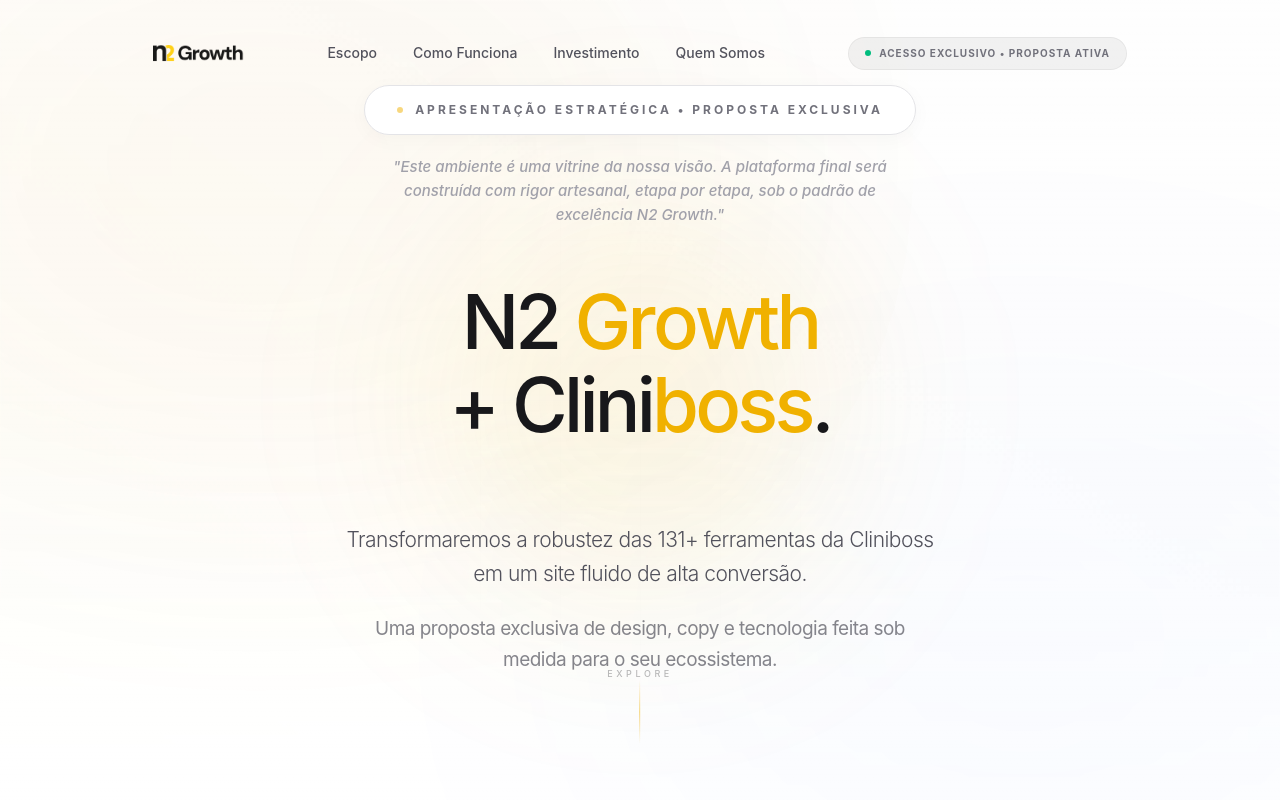
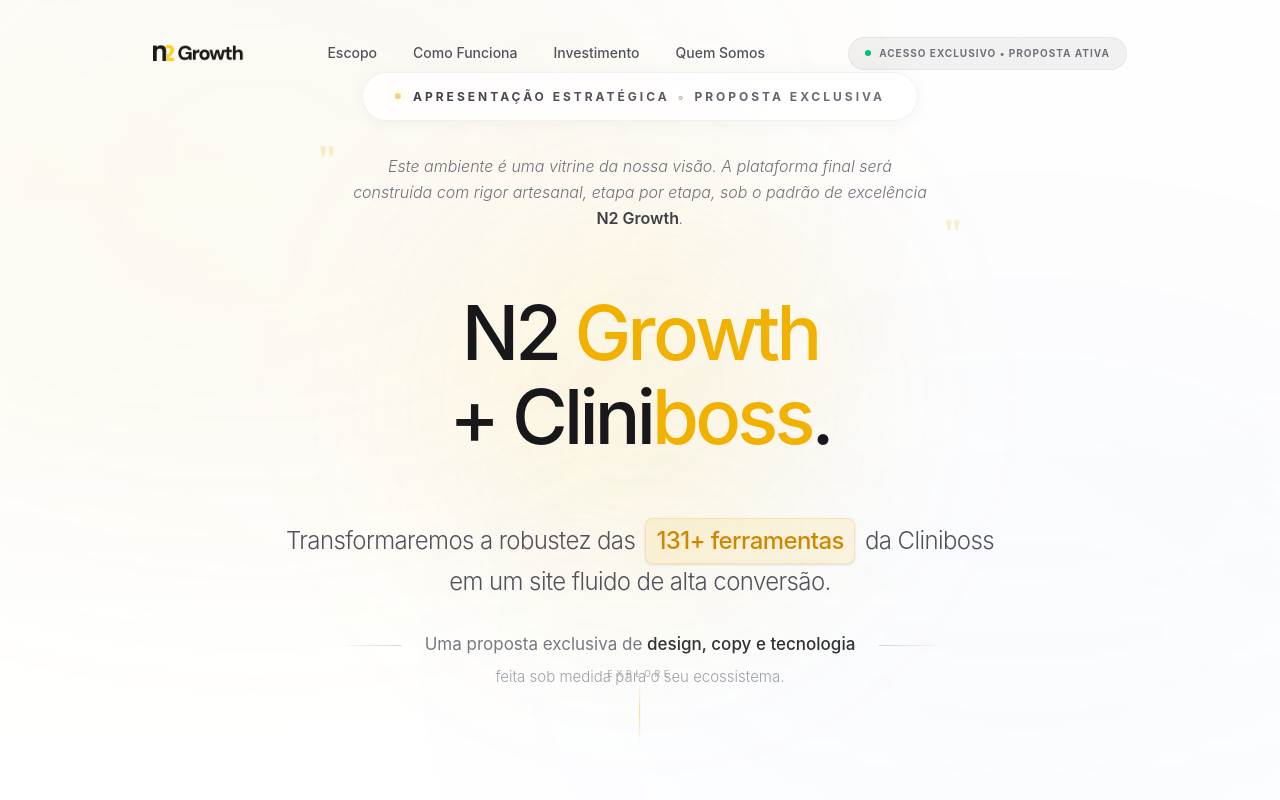
Before and after one commit to brenoggg1234-prog/propostan2growth, a React (Vite) app: page / in a window 1280 px wide. Shown: the top 800 px of the page. Built offline with nearby package versions, Linux system fonts and the light colour scheme.

Commit message:
style(hero): overhaul typography and badges to make text blocks highly premium

```diff
--- a/src/App.tsx
+++ b/src/App.tsx
@@ -144,20 +144,31 @@
             initial={{ opacity: 0, scale: 0.95 }}
             animate={{ opacity: 1, scale: 1 }}
             transition={{ delay: 0.5, duration: 1 }}
-            className="mb-8 md:mb-12 flex flex-col items-center gap-4 md:gap-5"
+            className="mb-8 md:mb-14 flex flex-col items-center gap-6 md:gap-8"
           >
-            <div className="px-6 md:px-8 py-3 md:py-3.5 rounded-full border border-zinc-200 bg-white shadow-[0_4px_20px_rgb(0,0,0,0.03)] flex items-center justify-center gap-3">
-              <div className="w-1.5 h-1.5 rounded-full bg-yellow-500 animate-pulse flex-shrink-0" />
-              <span className="text-[10px] sm:text-[11px] md:text-xs font-bold uppercase tracking-[0.25em] text-zinc-500 text-center max-w-[280px] sm:max-w-none leading-relaxed">
-                Apresentação Estratégica • Proposta Exclusiva
-              </span>
+            <div className="relative group">
+              <div className="absolute -inset-0.5 bg-gradient-to-r from-yellow-500/20 to-yellow-600/20 rounded-full blur opacity-0 group-hover:opacity-100 transition-opacity duration-500"></div>
+              <div className="relative px-6 md:px-8 py-3 md:py-3.5 rounded-full border border-black/5 bg-white/80 backdrop-blur-xl shadow-[0_2px_20px_rgb(0,0,0,0.04)] flex items-center justify-center gap-3 overflow-hidden">
+                <div className="absolute inset-0 bg-gradient-to-r from-yellow-50/50 via-transparent to-transparent opacity-0 group-hover:opacity-100 transition-opacity duration-500" />
+                <div className="w-1.5 h-1.5 rounded-full bg-gradient-to-tr from-yellow-600 to-yellow-400 shadow-[0_0_10px_rgba(234,179,8,0.5)] animate-pulse flex-shrink-0" />
+                <span className="text-[10px] sm:text-[11px] md:text-xs font-bold uppercase tracking-[0.25em] bg-clip-text text-transparent bg-gradient-to-r from-zinc-700 to-zinc-500 text-center max-w-[280px] sm:max-w-none leading-relaxed flex flex-wrap justify-center items-center gap-x-2">
+                  <span>Apresentação Estratégica</span>
+                  <span className="text-zinc-300 hidden sm:inline">•</span>
+                  <span>Proposta Exclusiva</span>
+                </span>
+              </div>
             </div>
-            <p className="text-[13px] md:text-[15px] text-[#A1A1AA] max-w-[540px] leading-[1.6] md:leading-relaxed font-medium italic text-center px-4">
-              "Este ambiente é uma vitrine da nossa visão. A plataforma final será construída com rigor artesanal, etapa por etapa, sob o padrão de excelência N2 Growth."
-            </p>
+
+            <div className="relative px-6">
+              <span className="absolute -top-3 -left-2 text-4xl text-yellow-500/20 font-serif font-black leading-none select-none">"</span>
+              <p className="text-[14px] md:text-[16px] text-zinc-500 max-w-[580px] leading-[1.7] md:leading-relaxed font-light italic text-center relative z-10">
+                Este ambiente é uma vitrine da nossa visão. A plataforma final será construída com rigor artesanal, etapa por etapa, sob o padrão de excelência <span className="font-semibold text-zinc-700 not-italic">N2 Growth</span>.
+              </p>
+              <span className="absolute -bottom-5 -right-2 text-4xl text-yellow-500/20 font-serif font-black leading-none select-none">"</span>
+            </div>
           </motion.div>
 
-          <div className="mb-6 sm:mb-8 select-none w-full">
+          <div className="mb-6 sm:mb-8 select-none w-full relative z-20">
             <motion.h1
               initial={{ opacity: 0 }}
               animate={{ opacity: 1 }}
@@ -209,21 +220,31 @@
             </motion.h1>
           </div>
 
-          <motion.p
-            initial={{ opacity: 0, filter: "blur(8px)" }}
-            whileInView={{ opacity: 1, filter: "blur(0px)" }}
+          <motion.div
+            initial={{ opacity: 0, filter: "blur(8px)", y: 20 }}
+            whileInView={{ opacity: 1, filter: "blur(0px)", y: 0 }}
             viewport={{ once: true, amount: 0 }}
             transition={{ duration: 1, delay: 0.6 }}
-            className="text-zinc-600 text-center max-w-[650px] md:max-w-[850px] mb-8 sm:mb-10 text-[16px] sm:text-[18px] md:text-[21px] leading-[1.6] font-light tracking-tight opacity-90 px-6 mt-6 md:mt-10"
+            className="relative flex flex-col items-center max-w-[650px] md:max-w-[850px] mb-8 sm:mb-10 lg:mt-6 px-6 z-20"
           >
-            Transformaremos a robustez das 131+ ferramentas da Cliniboss <br className="hidden md:block" />
-            em um site fluido de alta conversão.
+            <h2 className="text-[17px] sm:text-[20px] md:text-[24px] leading-[1.6] md:leading-[1.5] font-light tracking-tight text-zinc-600 mb-6 text-center">
+              Transformaremos a robustez das <span className="bg-yellow-500/10 text-yellow-600 font-medium px-2.5 py-1 rounded-lg mx-1 whitespace-nowrap border border-yellow-500/20 shadow-sm inline-block">131+ ferramentas</span> da Cliniboss
+              <br className="hidden md:block" /> em um site fluido de alta conversão.
+            </h2>
 
-            <span className="block mt-4 md:mt-6 text-[15px] md:text-[19px] opacity-70 font-normal">
-              Uma proposta exclusiva de design, copy e tecnologia feita sob <br className="hidden md:block" />
-              medida para o seu ecossistema.
-            </span>
-          </motion.p>
+            <div className="flex flex-col items-center justify-center pt-2">
+              <div className="flex items-center gap-4 text-[14px] sm:text-[15px] md:text-[17px] text-zinc-500 font-normal">
+                <div className="h-[1px] w-6 md:w-16 bg-gradient-to-r from-transparent to-zinc-300"></div>
+                <span className="opacity-95 text-center px-2">
+                  Uma proposta exclusiva de <span className="text-zinc-800 font-medium whitespace-nowrap">design, copy e tecnologia</span>
+                </span>
+                <div className="h-[1px] w-6 md:w-16 bg-gradient-to-l from-transparent to-zinc-300"></div>
+              </div>
+              <div className="text-zinc-400 text-[13px] sm:text-[14px] md:text-[15px] mt-1 md:mt-2 font-light">
+                feita sob medida para o seu ecossistema.
+              </div>
+            </div>
+          </motion.div>
         </motion.div>
 
         {/* Scroll Indicator */}
```
